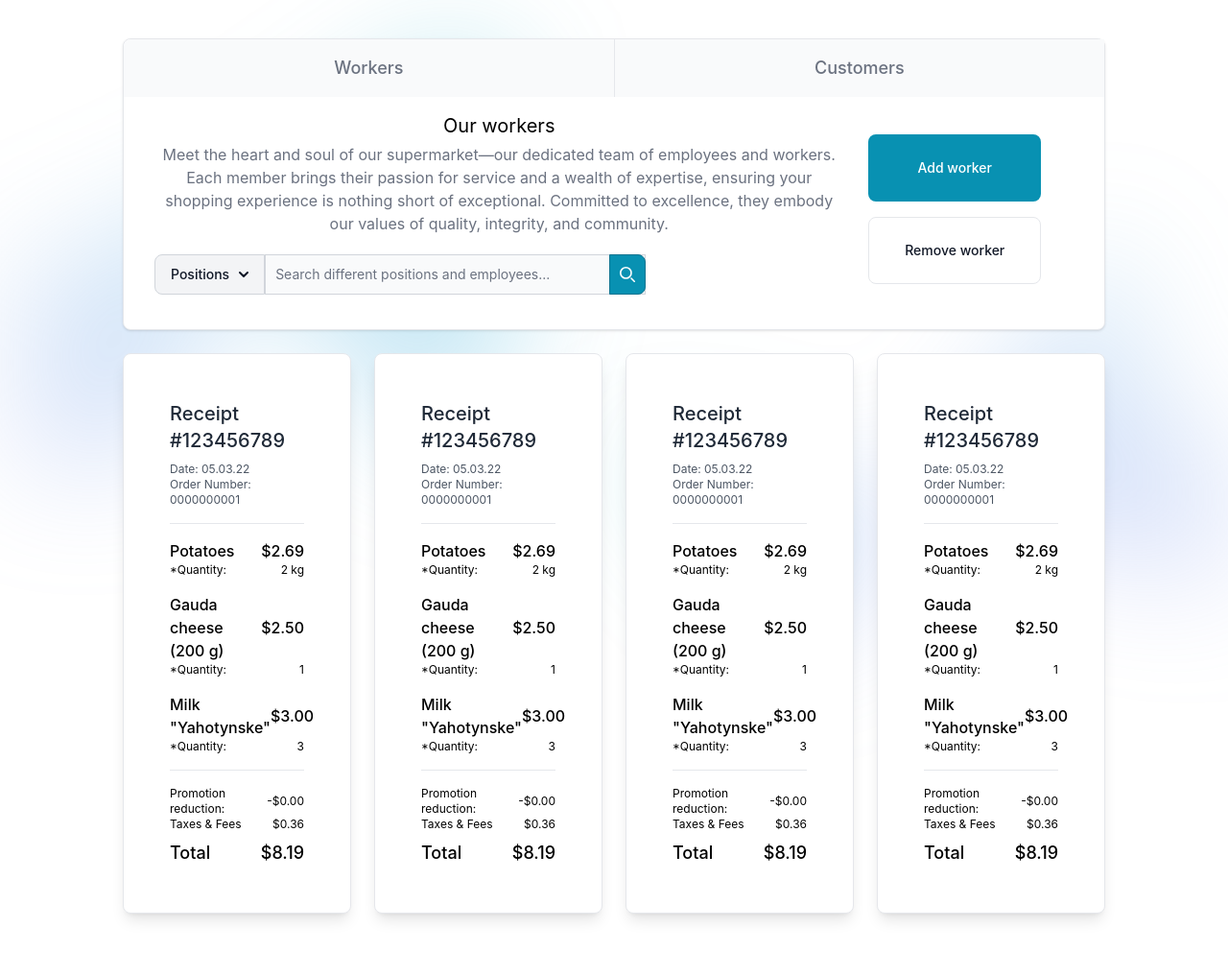
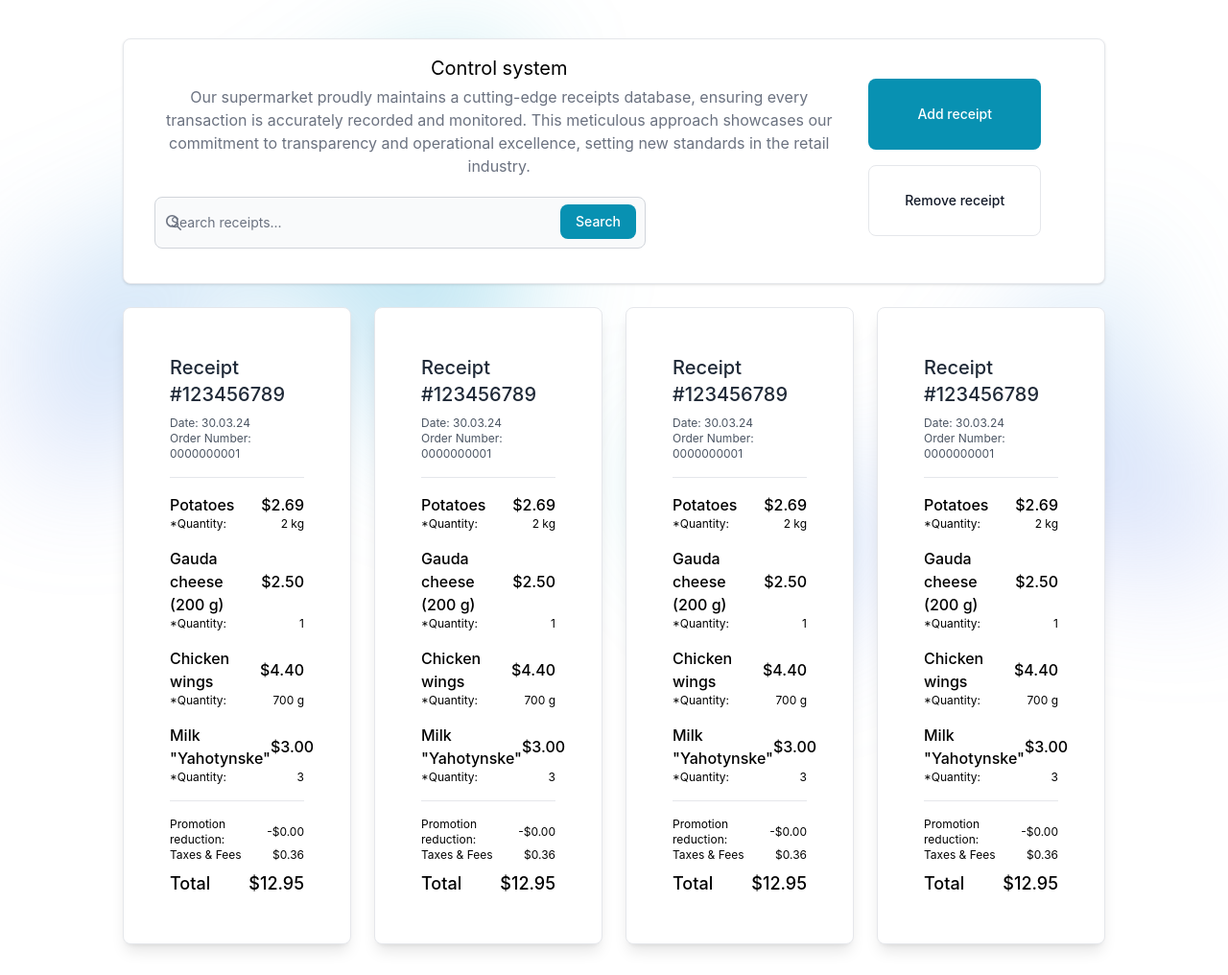
Before and after one commit to DoctorKaufman/DBWebApp, a Flask app: page /receipts in a window 1280 px wide. Shown: the part 112-1128 px from the top of the page at 96% size. Before the commit the page ends 1071 px from the top, so only its background shows below. Run offline with Flask 3, Linux system fonts and the light colour scheme; style sheets or scripts are compiled from the project's sources; some libraries are stand-ins or nearby versions.

Commit message:
receipts topbar

```diff
--- a/app/templates/components/_receipt.html
+++ b/app/templates/components/_receipt.html
@@ -14,7 +14,7 @@
                 </span>
             </h1>
 
-          <p class="text-gray-600 dark:text-gray-200 text-xs">Date: 05.03.22</p>
+          <p class="text-gray-600 dark:text-gray-200 text-xs">Date: 30.03.24</p>
           <p class="text-gray-600 dark:text-gray-200 text-xs">Order Number: 0000000001</p>
         </div>
         <hr class="my-4">
@@ -32,13 +32,21 @@
             <span>*Quantity:</span><span class="">1</span>
           </div>
           <div class="flex justify-between items-center">
+            <span class="font-medium text-base">Chicken wings</span><span class="text-base font-medium">$4.40</span>
+          </div>
+          <div class="mb-4 flex justify-between items-center">
+            <span>*Quantity:</span><span class="">700 g</span>
+          </div>
+          <div class="flex justify-between items-center">
             <span class="font-medium text-base">Milk "Yahotynske"</span><span
               class="text-base font-medium">$3.00</span>
           </div>
           <div class="flex justify-between items-center">
             <span>*Quantity:</span><span class="">3</span>
           </div>
+
           <hr class="my-4">
+
           <div class="flex justify-between items-center">
             <span>Promotion reduction:</span><span class="">-$0.00</span>
           </div>
@@ -46,7 +54,7 @@
             <span>Taxes & Fees</span><span class="">$0.36</span>
           </div>
           <div class="flex justify-between items-center">
-            <span class="text-lg font-medium">Total</span><span class="text-lg font-medium">$8.19</span>
+            <span class="text-lg font-medium">Total</span><span class="text-lg font-medium">$12.95</span>
           </div>
         </div>
       </div>
--- /dev/null
+++ b/app/templates/components/_receipts_topbar.html
@@ -0,0 +1,34 @@
+<div class="w-full mt-5 text-center bg-white border border-gray-200 rounded-lg shadow dark:bg-gray-800 dark:border-gray-700">
+    <div class="sm:hidden">
+        <label for="tabs" class="sr-only">Select tab</label>
+        <select id="tabs" class="bg-gray-50 border-0 border-b border-gray-200 text-gray-900 text-sm rounded-t-lg focus:ring-cyan-600 focus:border-cyan-700 block w-full p-2.5 dark:bg-gray-700 dark:border-gray-600 dark:placeholder-gray-400 dark:text-white dark:focus:ring-cyan-500 dark:focus:border-cyan-500">
+            <option>Receipts</option>
+        </select>
+    </div>
+    <div class="flex flex-col my-4 mx-8">
+        <div class="flex flex-row">
+            <div class="text-xl w-3/4 dark:text-gray-300">
+                Control system
+                <p class="mt-1 text-base font-normal text-gray-500 dark:text-gray-400">
+                    Our supermarket proudly maintains a cutting-edge receipts database, ensuring every transaction is accurately recorded and monitored.
+                    This meticulous approach showcases our commitment to transparency and operational excellence, setting new standards in the retail industry.                </p>
+                <div class="py-5 bg-white dark:bg-gray-800">
+                    {% include 'components/_default_search_input.html' %}
+                </div>
+            </div>
+            <div class="w-1/4 flex flex-col justify-center items-center">
+                <button class="text-white w-3/4 h-1/3 bg-cyan-600 hover:bg-sky-600 focus:ring-4 focus:ring-blue-300
+                font-medium rounded-lg text-sm px-5 py-2.5 me-2 mb-4 dark:bg-cyan-800 dark:hover:bg-cyan-900 focus:outline-none
+                dark:focus:ring-cyan-950">
+                    Add receipt
+                </button>
+                <button class=" w-3/4 h-1/3 py-2.5 px-5 me-2 mb-2 text-sm font-medium text-gray-900 focus:outline-none bg-white rounded-lg border
+                border-gray-200 hover:bg-gray-100 hover:text-cyan-700 focus:z-10 focus:ring-4 focus:ring-gray-100
+                dark:focus:ring-gray-700 dark:bg-gray-800 dark:text-gray-400 dark:border-gray-600 dark:hover:text-white
+                dark:hover:bg-gray-700">
+                    Remove receipt
+                </button>
+            </div>
+        </div>
+    </div>
+</div>
--- a/app/templates/pages/receipts.html
+++ b/app/templates/pages/receipts.html
@@ -12,7 +12,7 @@
 
         <div class="w-4/5 grid grid-cols-2 md:grid-cols-3 lg:grid-cols-4 gap-6 justify-center">
             <div class="col-span-full">
-                {% include 'components/_workers_topbar.html' %}
+                {% include 'components/_receipts_topbar.html' %}
             </div>
 
             {% include 'components/_receipt.html' %}
--- a/tailwind.config.js
+++ b/tailwind.config.js
@@ -19,7 +19,7 @@
       },
       // this was harder than I expected 🥲
       backgroundImage: {
-        'custom-gradient': 'linear-gradient(to bottom, #1f2937, #26303f, #1f2937, #26303f, #26303f, #26303f, #1f2937, #26303f, #1f2937)',
+        'custom-gradient': 'linear-gradient(to bottom, #1f2937, #26303f, #1f2937, #26303f, #26303f, #26303f, #26303f, #1f2937, #26303f, #1f2937)',
       }
     },
   },
```
